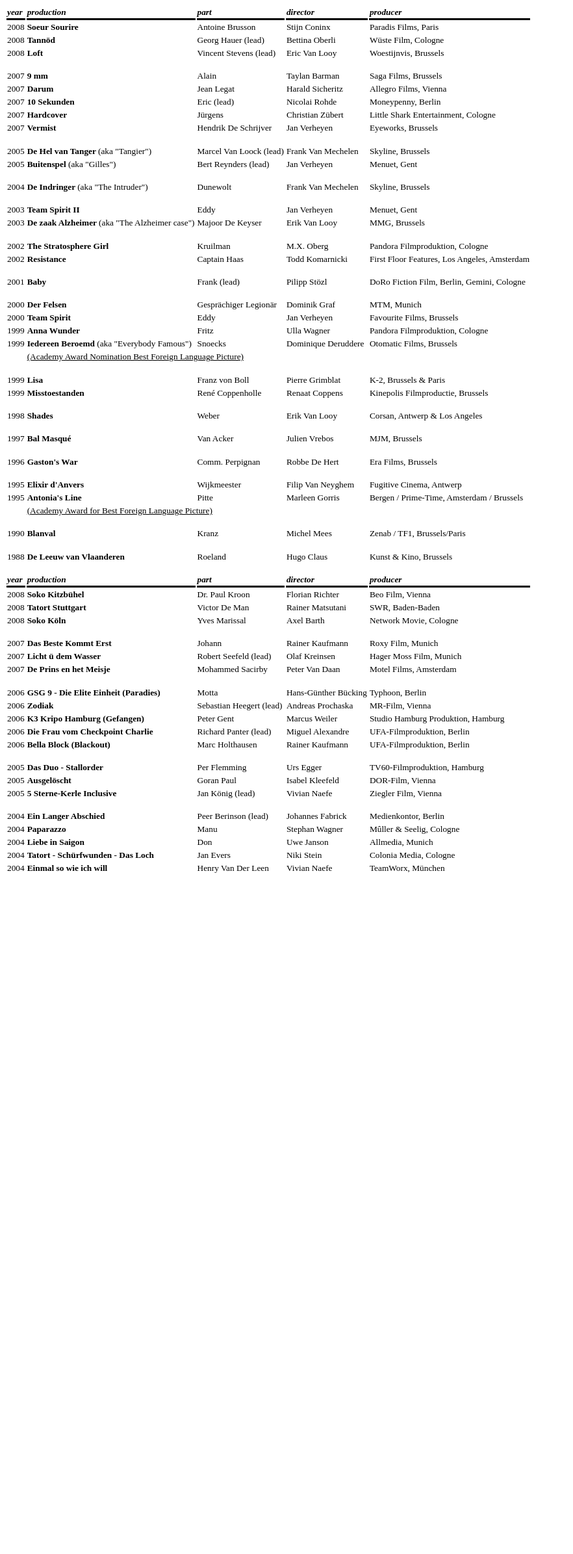
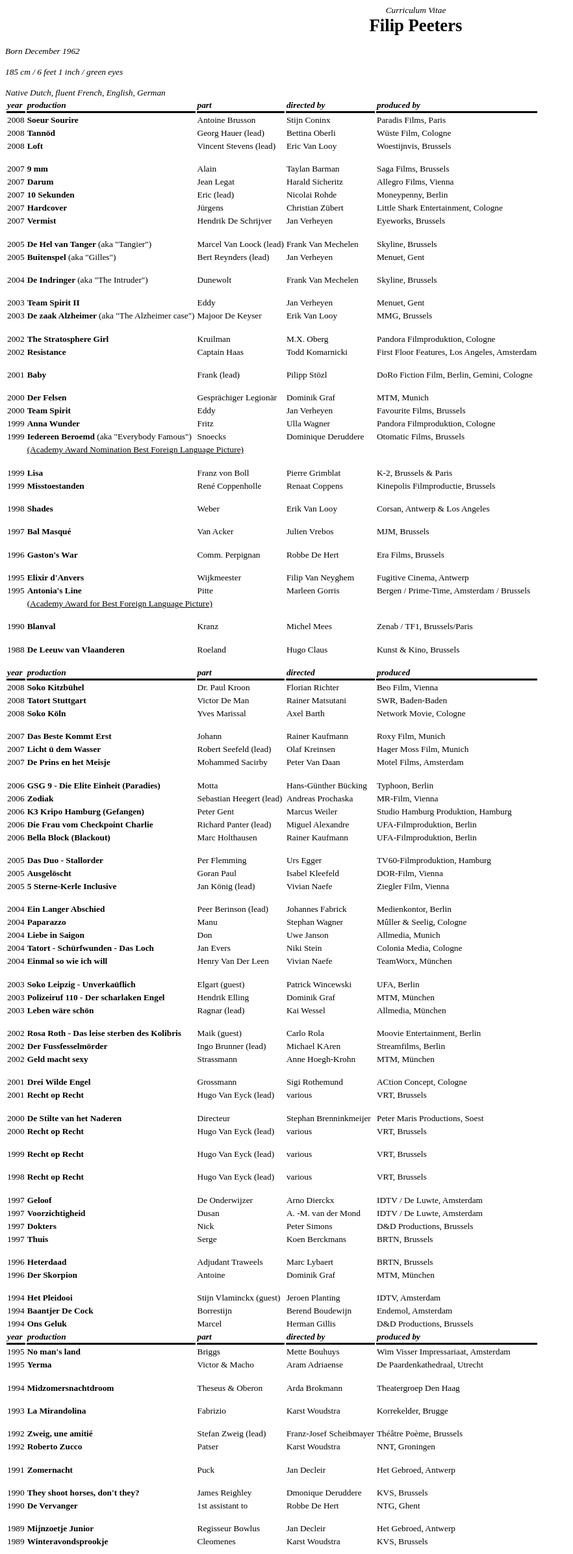
Before and after one commit to FilipPeeters/FilipPeeters.github.io, a PHP site: page /cv-criss.html in a window 1280 px wide. Shown: the whole page at 65% size, without its empty margins (0-882 px from the left). Before the commit the page ends 1343 px from the top, so only its background shows below. Run offline with PHP 8.4, Linux system fonts and the light colour scheme.

Commit message:
Completed the table, still working on the personal information.

```diff
--- a/public/cv-criss.html
+++ b/public/cv-criss.html
@@ -6,6 +6,17 @@
 	<link href="style.css" rel="stylesheet" type="text/css"/>
 	</head>
 	<body>
+		<div id="title">
+			Curriculum Vitae
+		</div>
+		<div id="name">
+			Filip Peeters
+		</div>
+		<div id="personalia">
+			<br>Born December 1962</br>
+			<br>185 cm / 6 feet 1 inch / green eyes</br>
+			<br>Native Dutch, fluent French, English, German</br>
+		</div>
 		<table class="cv">
 			<col id="year">
 			<col id="production">
@@ -16,8 +27,8 @@
 				<th>year</th>
 				<th>production</th>
 				<th>part</th>
-				<th>director</th>
-				<th>producer</th>
+				<th>directed by</th>
+				<th>produced by</th>
 			</tr>
 			<tr>
 				<td>2008</td>
@@ -249,8 +260,8 @@
 				<th>year</th>
 				<th>production</th>
 				<th>part</th>
-				<th>director</th>
-				<th>producer</th>
+				<th>directed</th>
+				<th>produced</th>
 			</tr>
 			<tr>
 				<td>2008</td>
@@ -391,314 +402,251 @@
 			</tr>
 			<tr/>
 			<tr>
-				<td></td>
-				<td></td>
-				<td></td>
-				<td></td>
-				<td></td>
+				<td>2003</td>
+				<td>Soko Leipzig - Unverka&uuml;flich</td>
+				<td>Elgart (guest)</td>
+				<td>Patrick Wincewski</td>
+				<td>UFA, Berlin</td>
 			</tr>
 			<tr>
-				<td></td>
-				<td></td>
-				<td></td>
-				<td></td>
-				<td></td>
+				<td>2003</td>
+				<td>Polizeiruf 110 - Der scharlaken Engel</td>
+				<td>Hendrik Elling</td>
+				<td>Dominik Graf</td>
+				<td>MTM, M&uuml;nchen</td>
 			</tr>
 			<tr>
-				<td></td>
-				<td></td>
-				<td></td>
-				<td></td>
-				<td></td>
+				<td>2003</td>
+				<td>Leben w&auml;re sch&ouml;n</td>
+				<td>Ragnar (lead)</td>
+				<td>Kai Wessel</td>
+				<td>Allmedia, M&uuml;nchen</td>
+			</tr>
+			<tr/>
+			<tr>
+				<td>2002</td>
+				<td>Rosa Roth - Das leise sterben des Kolibris</td>
+				<td>Maik (guest)</td>
+				<td>Carlo Rola</td>
+				<td>Moovie Entertainment, Berlin</td>
 			</tr>
 			<tr>
-				<td></td>
-				<td></td>
-				<td></td>
-				<td></td>
-				<td></td>
+				<td>2002</td>
+				<td>Der Fussfesselm&ouml;rder</td>
+				<td>Ingo Brunner (lead)</td>
+				<td>Michael KAren</td>
+				<td>Streamfilms, Berlin</td>
 			</tr>
 			<tr>
-				<td></td>
-				<td></td>
-				<td></td>
-				<td></td>
-				<td></td>
+				<td>2002</td>
+				<td>Geld macht sexy</td>
+				<td>Strassmann</td>
+				<td>Anne Hoegh-Krohn</td>
+				<td>MTM, M&uuml;nchen</td>
+			</tr>
+			<tr/>
+			<tr>
+				<td>2001</td>
+				<td>Drei Wilde Engel</td>
+				<td>Grossmann</td>
+				<td>Sigi Rothemund</td>
+				<td>ACtion Concept, Cologne</td>
 			</tr>
 			<tr>
-				<td></td>
-				<td></td>
-				<td></td>
-				<td></td>
-				<td></td>
+				<td>2001</td>
+				<td>Recht op Recht</td>
+				<td>Hugo Van Eyck (lead)</td>
+				<td>various</td>
+				<td>VRT, Brussels</td>
+			</tr>
+			<tr/>
+			<tr>
+				<td>2000</td>
+				<td>De Stilte van het Naderen</td>
+				<td>Directeur</td>
+				<td>Stephan Brenninkmeijer</td>
+				<td>Peter Maris Productions, Soest</td>
 			</tr>
 			<tr>
-				<td></td>
-				<td></td>
-				<td></td>
-				<td></td>
-				<td></td>
+				<td>2000</td>
+				<td>Recht op Recht</td>
+				<td>Hugo Van Eyck (lead)</td>
+				<td>various</td>
+				<td>VRT, Brussels</td>
+			</tr>
+			<tr/>
+			<tr>
+				<td>1999</td>
+				<td>Recht op Recht</td>
+				<td>Hugo Van Eyck (lead)</td>
+				<td>various</td>
+				<td>VRT, Brussels</td>
+			</tr>
+			<tr/>
+			<tr>
+				<td>1998</td>
+				<td>Recht op Recht</td>
+				<td>Hugo Van Eyck (lead)</td>
+				<td>various</td>
+				<td>VRT, Brussels</td>
+			</tr>
+			<tr/>
+			<tr>
+				<td>1997</td>
+				<td>Geloof</td>
+				<td>De Onderwijzer</td>
+				<td>Arno Dierckx</td>
+				<td>IDTV / De Luwte, Amsterdam</td>
 			</tr>
 			<tr>
-				<td></td>
-				<td></td>
-				<td></td>
-				<td></td>
-				<td></td>
+				<td>1997</td>
+				<td>Voorzichtigheid</td>
+				<td>Dusan</td>
+				<td>A. -M. van der Mond</td>
+				<td>IDTV / De Luwte, Amsterdam</td>
 			</tr>
 			<tr>
-				<td></td>
-				<td></td>
-				<td></td>
-				<td></td>
-				<td></td>
+				<td>1997</td>
+				<td>Dokters</td>
+				<td>Nick</td>
+				<td>Peter Simons</td>
+				<td>D&amp;D Productions, Brussels</td>
 			</tr>
 			<tr>
-				<td></td>
-				<td></td>
-				<td></td>
-				<td></td>
-				<td></td>
+				<td>1997</td>
+				<td>Thuis</td>
+				<td>Serge</td>
+				<td>Koen Berckmans</td>
+				<td>BRTN, Brussels</td>
+			</tr>
+			<tr/>
+			<tr>
+				<td>1996</td>
+				<td>Heterdaad</td>
+				<td>Adjudant Traweels</td>
+				<td>Marc Lybaert</td>
+				<td>BRTN, Brussels</td>
 			</tr>
 			<tr>
-				<td></td>
-				<td></td>
-				<td></td>
-				<td></td>
-				<td></td>
+				<td>1996</td>
+				<td>Der Skorpion</td>
+				<td>Antoine</td>
+				<td>Dominik Graf</td>
+				<td>MTM, M&uuml;nchen</td>
+			</tr>
+			<tr/>
+			<tr>
+				<td>1994</td>
+				<td>Het Pleidooi</td>
+				<td>Stijn Vlaminckx (guest)</td>
+				<td>Jeroen Planting</td>
+				<td>IDTV, Amsterdam</td>
 			</tr>
 			<tr>
-				<td></td>
-				<td></td>
-				<td></td>
-				<td></td>
-				<td></td>
+				<td>1994</td>
+				<td>Baantjer De Cock</td>
+				<td>Borrestijn</td>
+				<td>Berend Boudewijn</td>
+				<td>Endemol, Amsterdam</td>
 			</tr>
 			<tr>
-				<td></td>
-				<td></td>
-				<td></td>
-				<td></td>
-				<td></td>
+				<td>1994</td>
+				<td>Ons Geluk</td>
+				<td>Marcel</td>
+				<td>Herman Gillis</td>
+				<td>D&amp;D Productions, Brussels</td>
+			</tr>
 			</tr>
 			<tr>
-				<td></td>
-				<td></td>
-				<td></td>
-				<td></td>
-				<td></td>
+				<th>year</th>
+				<th>production</th>
+				<th>part</th>
+				<th>directed by</th>
+				<th>produced by</th>
 			</tr>
 			<tr>
-				<td></td>
-				<td></td>
-				<td></td>
-				<td></td>
-				<td></td>
+				<td>1995</td>
+				<td>No man's land</td>
+				<td>Briggs</td>
+				<td>Mette Bouhuys</td>
+				<td>Wim Visser Impressariaat, Amsterdam</td>
 			</tr>
 			<tr>
-				<td></td>
-				<td></td>
-				<td></td>
-				<td></td>
-				<td></td>
+				<td>1995</td>
+				<td>Yerma</td>
+				<td>Victor &amp; Macho</td>
+				<td>Aram Adriaense</td>
+				<td>De Paardenkathedraal, Utrecht</td>
+			</tr>
+			<tr/>
+			<tr>
+				<td>1994</td>
+				<td>Midzomersnachtdroom</td>
+				<td>Theseus &amp; Oberon</td>
+				<td>Arda Brokmann</td>
+				<td>Theatergroep Den Haag</td>
+			</tr>
+			<tr/>
+			<tr>
+				<td>1993</td>
+				<td>La Mirandolina</td>
+				<td>Fabrizio</td>
+				<td>Karst Woudstra</td>
+				<td>Korrekelder, Brugge</td>
+			</tr>
+			<tr/>
+			<tr>
+				<td>1992</td>
+				<td>Zweig, une amiti&eacute;</td>
+				<td>Stefan Zweig (lead)</td>
+				<td>Franz-Josef Scheibmayer</td>
+				<td>Th&eacute;&acirc;tre Po&egrave;me, Brussels</td>
 			</tr>
 			<tr>
-				<td></td>
-				<td></td>
-				<td></td>
-				<td></td>
-				<td></td>
+				<td>1992</td>
+				<td>Roberto Zucco</td>
+				<td>Patser</td>
+				<td>Karst Woudstra</td>
+				<td>NNT, Groningen</td>
+			</tr>
+			<tr/>
+			<tr>
+				<td>1991</td>
+				<td>Zomernacht</td>
+				<td>Puck</td>
+				<td>Jan Decleir</td>
+				<td>Het Gebroed, Antwerp</td>
+			</tr>
+			<tr/>
+			<tr>
+				<td>1990</td>
+				<td>They shoot horses, don't they?</td>
+				<td>James Reighley</td>
+				<td>Dmonique Deruddere</td>
+				<td>KVS, Brussels</td>
 			</tr>
 			<tr>
-				<td></td>
-				<td></td>
-				<td></td>
-				<td></td>
-				<td></td>
+				<td>1990</td>
+				<td>De Vervanger</td>
+				<td>1st assistant to</td>
+				<td>Robbe De Hert</td>
+				<td>NTG, Ghent</td>
+			</tr>
+			<tr/>
+			<tr>
+				<td>1989</td>
+				<td>Mijnzoetje Junior</td>
+				<td>Regisseur Bowlus</td>
+				<td>Jan Decleir</td>
+				<td>Het Gebroed, Antwerp</td>
 			</tr>
 			<tr>
-				<td></td>
-				<td></td>
-				<td></td>
-				<td></td>
-				<td></td>
+				<td>1989</td>
+				<td>Winteravondsprookje</td>
+				<td>Cleomenes</td>
+				<td>Karst Woudstra</td>
+				<td>KVS, Brussels</td>
 			</tr>
-			<tr>
-				<td></td>
-				<td></td>
-				<td></td>
-				<td></td>
-				<td></td>
-			</tr>
-			<tr>
-				<td></td>
-				<td></td>
-				<td></td>
-				<td></td>
-				<td></td>
-			</tr>
-			<tr>
-				<td></td>
-				<td></td>
-				<td></td>
-				<td></td>
-				<td></td>
-			</tr>
-			<tr>
-				<td></td>
-				<td></td>
-				<td></td>
-				<td></td>
-				<td></td>
-			</tr>
-			<tr>
-				<td></td>
-				<td></td>
-				<td></td>
-				<td></td>
-				<td></td>
-			</tr>
-			<tr>
-				<td></td>
-				<td></td>
-				<td></td>
-				<td></td>
-				<td></td>
-			</tr>
-			<tr>
-				<td></td>
-				<td></td>
-				<td></td>
-				<td></td>
-				<td></td>
-			</tr>
-			<tr>
-				<td></td>
-				<td></td>
-				<td></td>
-				<td></td>
-				<td></td>
-			</tr>
-			<tr>
-				<td></td>
-				<td></td>
-				<td></td>
-				<td></td>
-				<td></td>
-			</tr>
-			<tr>
-				<td></td>
-				<td></td>
-				<td></td>
-				<td></td>
-				<td></td>
-			</tr>
-			<tr>
-				<td></td>
-				<td></td>
-				<td></td>
-				<td></td>
-				<td></td>
-			</tr>
-			<tr>
-				<td></td>
-				<td></td>
-				<td></td>
-				<td></td>
-				<td></td>
-			</tr>
-			<tr>
-				<td></td>
-				<td></td>
-				<td></td>
-				<td></td>
-				<td></td>
-			</tr>
-			<tr>
-				<td></td>
-				<td></td>
-				<td></td>
-				<td></td>
-				<td></td>
-			</tr>
-			<tr>
-				<td></td>
-				<td></td>
-				<td></td>
-				<td></td>
-				<td></td>
-			</tr>
-			<tr>
-				<td></td>
-				<td></td>
-				<td></td>
-				<td></td>
-				<td></td>
-			</tr>
-			<tr>
-				<td></td>
-				<td></td>
-				<td></td>
-				<td></td>
-				<td></td>
-			</tr>
-			<tr>
-				<td></td>
-				<td></td>
-				<td></td>
-				<td></td>
-				<td></td>
-			</tr>
-			<tr>
-				<td></td>
-				<td></td>
-				<td></td>
-				<td></td>
-				<td></td>
-			</tr>
-			<tr>
-				<td></td>
-				<td></td>
-				<td></td>
-				<td></td>
-				<td></td>
-			</tr>
-			<tr>
-				<td></td>
-				<td></td>
-				<td></td>
-				<td></td>
-				<td></td>
-			</tr>
-			<tr>
-				<td></td>
-				<td></td>
-				<td></td>
-				<td></td>
-				<td></td>
-			</tr>
-			<tr>
-				<td></td>
-				<td></td>
-				<td></td>
-				<td></td>
-				<td></td>
-			</tr>
-			<tr>
-				<td></td>
-				<td></td>
-				<td></td>
-				<td></td>
-				<td></td>
-			</tr>
-			<tr>
-				<td></td>
-				<td></td>
-				<td></td>
-				<td></td>
-				<td></td>
-			</tr>
-
 		</table>
 	</body>
 </html>
--- a/public/style.css
+++ b/public/style.css
@@ -41,3 +41,20 @@ body{
 	font-size: 10pt;
 	font-family: "Times New Roman", serif;
 }
+
+#personalia {
+	font-style: italic;
+	font-size: 10pt;
+}
+
+#name {
+	font-weight: bold;
+	font-size: 20pt;
+	text-align: center;
+}
+
+#title{
+	text-align: center;
+	font-style: italic;
+	font-size: 10pt;
+}
```
